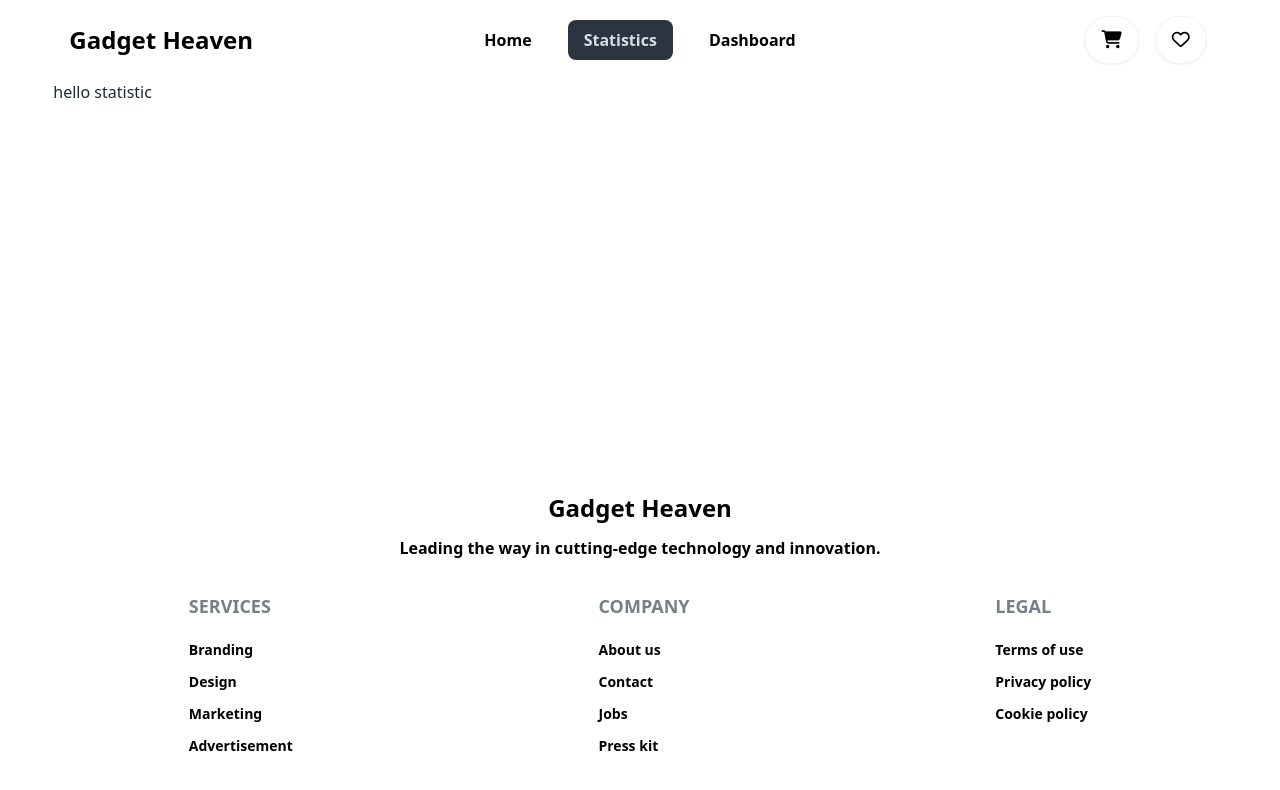
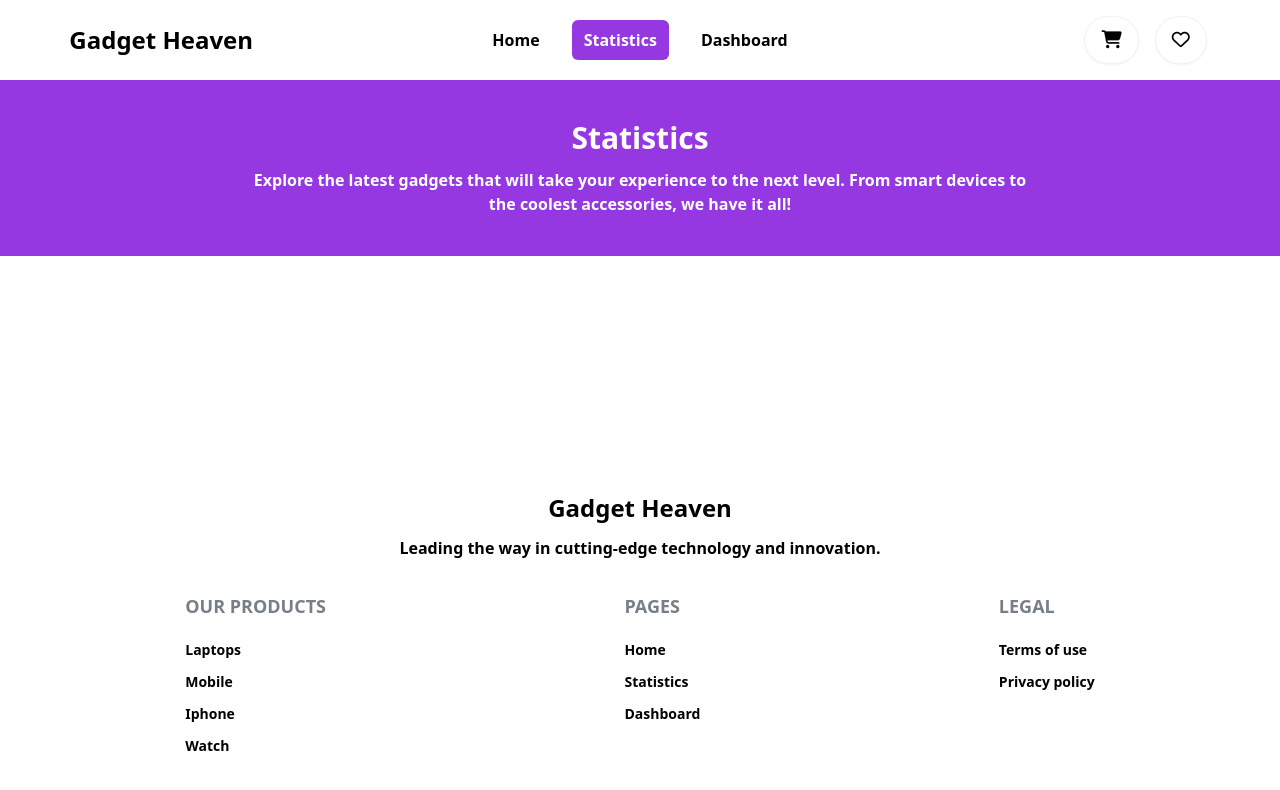
Before and after one commit to Shazzad501/gadget-heavan, a React (Vite) app: page /statistics in a window 1280 px wide. Shown: the top 790 px of the page. Built offline with nearby package versions, Linux system fonts and the light colour scheme.

Commit message:
footer update and btn toggle

```diff
--- a/src/Components/Footer.jsx
+++ b/src/Components/Footer.jsx
@@ -9,24 +9,22 @@
   </div>
   <div className="flex justify-around w-full">
     <nav className="flex flex-col gap-3">
-      <h6 className="footer-title font-bold text-lg">Services</h6>
-      <Link className="link link-hover font-semibold text-sm text-black">Branding</Link>
-      <Link className="link link-hover font-semibold text-sm text-black">Design</Link>
-      <Link className="link link-hover font-semibold text-sm text-black">Marketing</Link>
-      <Link className="link link-hover font-semibold text-sm text-black">Advertisement</Link>
+      <h6 className="footer-title font-bold text-lg">Our Products</h6>
+      <Link className="link link-hover font-semibold text-sm text-black">Laptops</Link>
+      <Link className="link link-hover font-semibold text-sm text-black">Mobile</Link>
+      <Link className="link link-hover font-semibold text-sm text-black">Iphone</Link>
+      <Link className="link link-hover font-semibold text-sm text-black">Watch</Link>
     </nav>
     <nav className="flex flex-col gap-3">
-      <h6 className="footer-title font-bold text-lg">Company</h6>
-      <Link className="link link-hover font-semibold text-sm text-black">About us</Link>
-      <Link className="link link-hover font-semibold text-sm text-black">Contact</Link>
-      <Link className="link link-hover font-semibold text-sm text-black">Jobs</Link>
-      <Link className="link link-hover font-semibold text-sm text-black">Press kit</Link>
+      <h6 className="footer-title font-bold text-lg">Pages</h6>
+      <Link to='/' className="link link-hover font-semibold text-sm text-black">Home</Link>
+      <Link to='/statistics' className="link link-hover font-semibold text-sm text-black">Statistics</Link>
+      <Link to='/dashboard'  className="link link-hover font-semibold text-sm text-black">Dashboard</Link>
     </nav>
     <nav className="flex flex-col gap-3">
       <h6 className="footer-title font-bold text-lg">Legal</h6>
       <Link className="link link-hover font-semibold text-sm text-black">Terms of use</Link>
       <Link className="link link-hover font-semibold text-sm text-black">Privacy policy</Link>
-      <Link className="link link-hover font-semibold text-sm text-black">Cookie policy</Link>
     </nav>
   </div>
 </footer>
--- a/src/Components/Navbar.jsx
+++ b/src/Components/Navbar.jsx
@@ -10,10 +10,10 @@
           <a className={`font-bold text-2xl ml-2  ${pathname === '/' ? "text-white" : 'text-black'}`}>Gadget Heaven</a>
         </div>
         <div className="navbar-center hidden lg:flex">
-          <ul className={`menu menu-horizontal px-1 flex gap-5 ${pathname === '/' ? "text-white" : 'text-black'}`}>
-            <li><NavLink className={`font-bold text-base`} to='/'>Home</NavLink></li>
-            <li><NavLink className={`font-bold text-base`} to='/statistics'>Statistics</NavLink></li>
-            <li><NavLink className={`font-bold text-base`} to='/dashboard'>Dashboard</NavLink></li>
+          <ul className={`menu menu-horizontal px-1 flex items-center gap-5 ${pathname === '/' ? "text-white" : 'text-black'}`}>
+           <NavLink className={({ isActive })=>`px-3 rounded-md py-2 font-bold text-base ${isActive ? 'bg-transparent border-2 border-white ' : ''}`} to='/'>Home</NavLink>
+            <NavLink className={({ isActive })=>`px-3 rounded-md py-2 font-bold text-base ${isActive ? 'bg-[#9538E2] text-white':''}`} to='/statistics'>Statistics</NavLink>
+            <NavLink className={({ isActive })=>`px-3 rounded-md py-2 font-bold text-base ${isActive ? 'bg-[#9538E2] text-white':''}`} to='/dashboard'>Dashboard</NavLink>
           </ul>
         </div>
         <div className="navbar-end gap-3">
--- a/src/pages/Dashboard.jsx
+++ b/src/pages/Dashboard.jsx
@@ -1,8 +1,9 @@
 import { useEffect } from "react";
-import { Link, Outlet} from "react-router-dom";
+import { Link, Outlet, useLocation} from "react-router-dom";
 
 const Dashboard = () => {
 
+   const location= useLocation()
 
   useEffect(()=>{
     document.title = "Dashboard || Gadget Heaven"
@@ -15,13 +16,14 @@
         <p className="font-bold text-base text-white">Explore the latest gadgets that will take your experience to the next level. From smart devices to <br className="hidden md:block" /> the coolest accessories, we have it all!</p>
         <div className="flex gap-5 mt-5">
           <Link
-          onClick={()=>handleActivity('cart')}
-          to='/dashboard'
-          className="btn px-10 rounded-full text-[#9538E2] font-bold text-base hover:bg-white">Cart</Link>
+           className={`btn px-10 rounded-full font-bold text-base
+            ${location.pathname==='/dashboard' ? 'text-[#9538E2] bg-white hover:bg-white' :'bg-transparent text-white hover:bg-transparent border-white'}`}
+          to='/dashboard'>
+            Cart</Link>
           <Link
-          onClick={()=>handleActivity('wish')}
-          to='/dashboard/wishlist'
-          className="btn px-7 rounded-full bg-transparent border-white text-white font-bold text-base hover:bg-transparent">Wishlist</Link>
+          className={`btn px-7 rounded-full font-bold text-base
+            ${location.pathname=== '/dashboard/wishlist' ? 'text-[#9538E2] bg-white hover:bg-white' :'bg-transparent text-white hover:bg-transparent border-white'}`}
+          to='/dashboard/wishlist'>Wishlist</Link>
         </div>
       </div>
       <div>
--- a/src/pages/Statistic.jsx
+++ b/src/pages/Statistic.jsx
@@ -5,9 +5,11 @@
     document.title= "Statistics || Gadget Heaven"
   }, [])
   return (
-    <div className='w-11/12 mx-auto'>
-      <h2>hello statistic
-      </h2>
+    <div className=''>
+      <div className='bg-[#9538E2] text-center flex flex-col gap-3 py-10 text-white'>
+        <h2 className='font-bold text-3xl'>Statistics</h2>
+        <p className='font-bold text-base'>Explore the latest gadgets that will take your experience to the next level. From smart devices to <br className='hidden md:block' /> the coolest accessories, we have it all!</p>
+      </div>
     </div>
   );
 };
```
